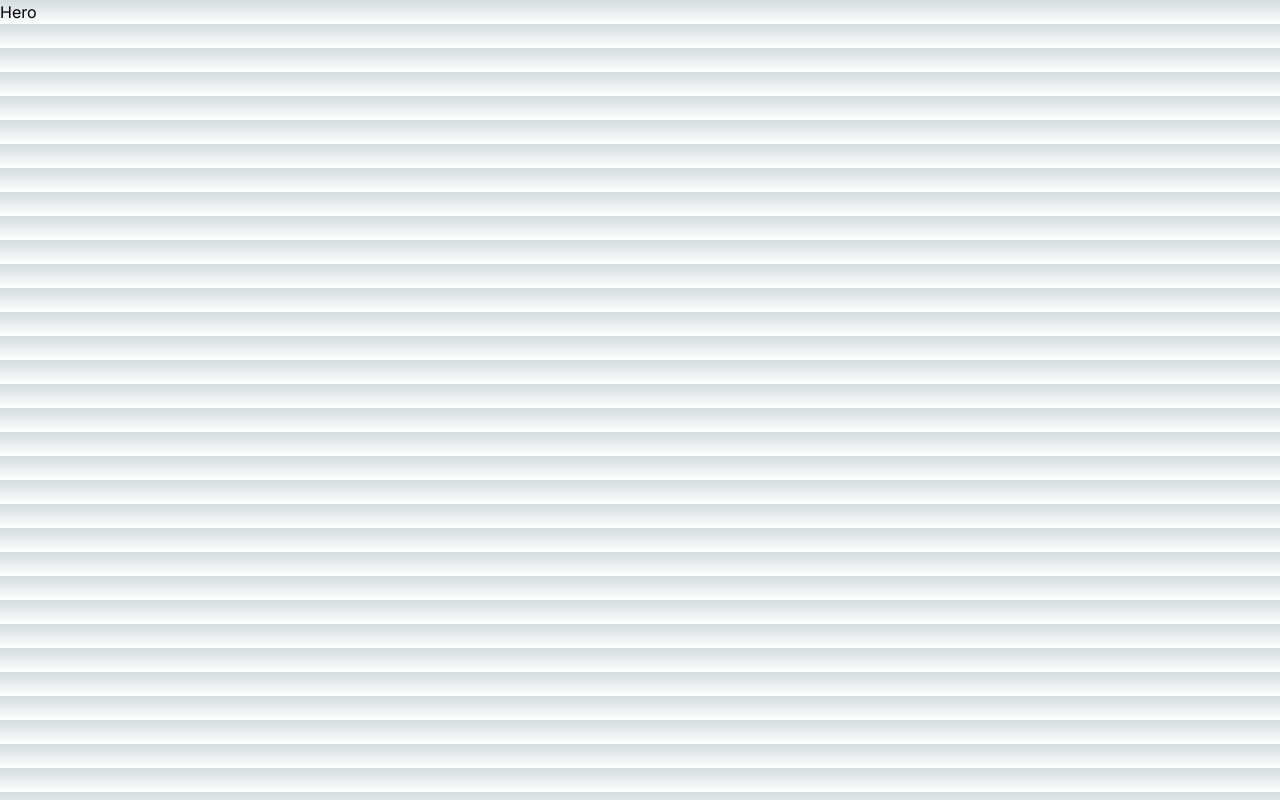
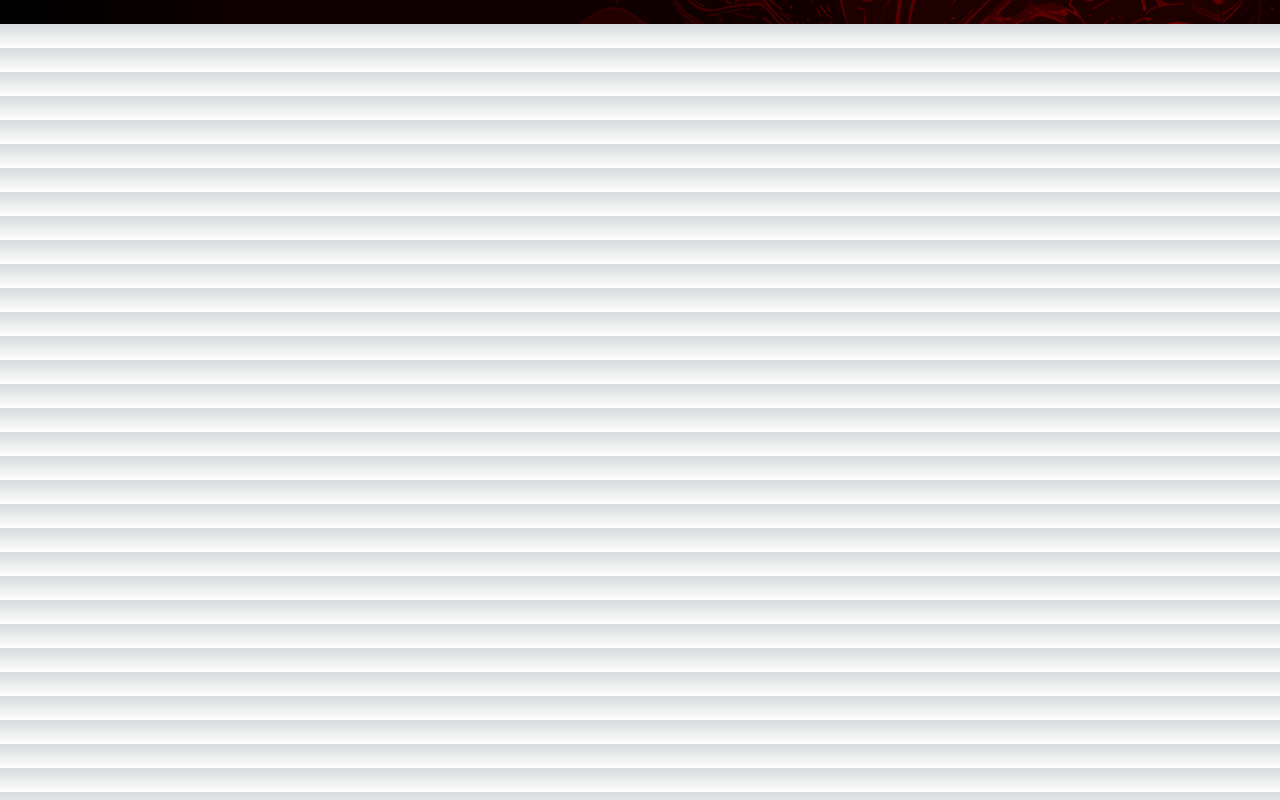
Before and after one commit to commenthropha/game-review-site, a Next.js app: page / in a window 1280 px wide. Built offline with nearby package versions, Linux system fonts and the light colour scheme.

Commit message:
Update code so /components/Hero.tsx background image works as expected

```diff
--- a/src/app/components/Hero.tsx
+++ b/src/app/components/Hero.tsx
@@ -1,8 +1,11 @@
 import React from 'react'
+import styles from "./styles/Hero.module.css"
 
 const Hero = () => {
   return (
-    <div id = "hero">Hero</div>
+    <div id = "hero" className={`${styles.main}`}>
+        Hero
+    </div>
   )
 }
 
--- a/src/app/components/styles/Hero.module.css
+++ b/src/app/components/styles/Hero.module.css
@@ -1,4 +1,4 @@
-#id {
+.main {
     background-image: url(../hero.png);
     background-size: cover;
     background-position: center;
```
